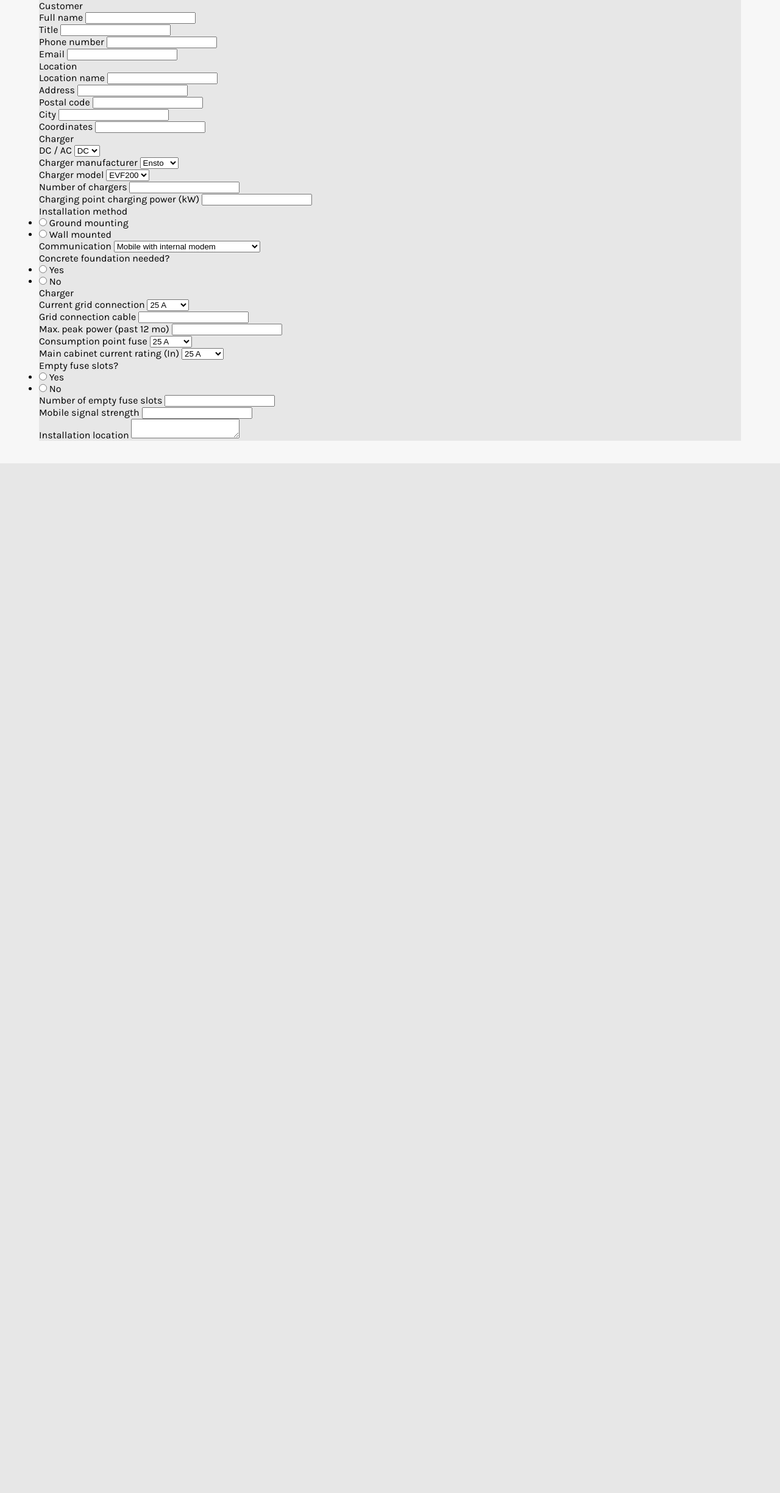
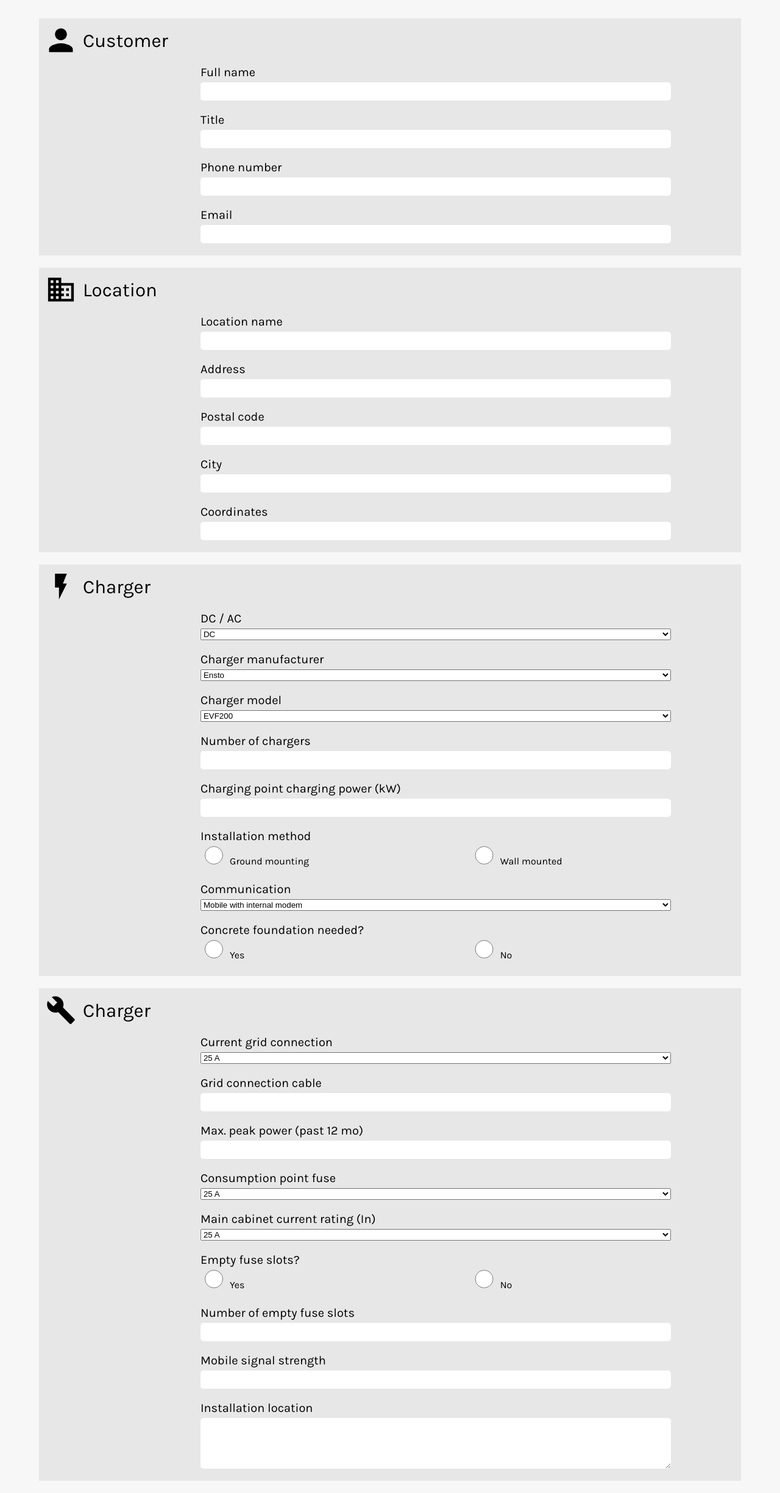
Before and after one commit to Zigelzi/SiteSurveyApp, a Flask app: page /survey/create in a window 1280 px wide. Shown: the part 40-2489 px from the top of the page at 61% size. Before the commit the page ends 800 px from the top, so only its background shows below. Run offline with Flask 2, Linux system fonts and the light colour scheme.

Commit message:
Added SVG icons and added styling to survey forms

```diff
--- a/sitesurvey/static/css/style.css
+++ b/sitesurvey/static/css/style.css
@@ -160,6 +160,83 @@ Class selectors
   margin: 10px auto;
 }
 
+.survey-form {
+  margin-bottom: 20px;
+}
+.survey-form:first-of-type {
+  margin-top: 30px;
+}
+.survey-form legend {
+  font-size: 1.953rem;
+  display: inline-block;
+}
+.survey-form form {
+  margin: 0;
+}
+
+.survey-header {
+  display: flex;
+  margin-top: 10px;
+  margin-bottom: 15px;
+}
+.survey-header legend {
+  align-self: center;
+}
+
+.input-box {
+  margin-bottom: 20px;
+  /* Radio buttons are nested inside ul element */
+}
+.input-box label,
+.input-box input,
+.input-box select,
+.input-box textarea {
+  display: block;
+  width: 67%;
+  /* Margin-left + width = 90% and rest 10% is margin-right */
+  margin-left: 23%;
+}
+.input-box label {
+  font-size: 1.25rem;
+  margin-bottom: 5px;
+}
+.input-box input,
+.input-box textarea {
+  padding-left: 6px;
+  border: none;
+  border-radius: 5px;
+  height: 1.875rem;
+}
+.input-box textarea {
+  height: 5.2rem;
+}
+.input-box ul {
+  list-style: none;
+  margin-left: 23%;
+}
+.input-box ul li {
+  display: inline-block;
+  width: 50%;
+}
+.input-box ul input,
+.input-box ul label {
+  display: inline-block;
+  margin-left: 0;
+}
+.input-box ul input {
+  width: 10%;
+}
+.input-box ul label {
+  width: 67%;
+  font-size: 1rem;
+}
+
+.svg-icon {
+  height: 52px;
+  margin-left: 10px;
+  margin-right: 10px;
+}
+
 /* ===================
 Responsivity and viewports
 =================== */
--- a/sitesurvey/static/scss/style.scss
+++ b/sitesurvey/static/scss/style.scss
@@ -187,6 +187,87 @@ Class selectors
     margin: 10px auto;
 }
 
+.survey-form {
+    &:first-of-type {
+       margin-top: 30px;
+    }
+    margin-bottom: 20px;
+
+    legend {
+        font-size: 1.953rem;
+        display: inline-block;
+    }
+    form {
+        margin: 0;
+    }
+}
+
+.survey-header {
+    display: flex;
+    margin-top: 10px;
+    margin-bottom: 15px;
+    legend {
+        align-self: center;
+    }
+}
+
+.input-box {
+    margin-bottom:20px;
+
+    label,
+    input,
+    select,
+    textarea {
+        display: block;
+        width: 67%; /* Margin-left + width = 90% and rest 10% is margin-right */
+        margin-left: 23%;
+    }
+    label {
+        font-size: 1.25rem;
+        margin-bottom: 5px;
+    }
+
+    input,
+    textarea {
+        padding-left: 6px;
+        border: none;
+        border-radius: 5px;
+        height: 1.875rem;
+    }
+
+    textarea {
+        height: 5.2rem;
+    }
+
+    /* Radio buttons are nested inside ul element */
+    ul {
+        list-style: none;
+        margin-left: 23%;
+        li {
+            display: inline-block;
+            width: 50%;
+        }
+        input,
+        label {
+            display: inline-block;
+            margin-left: 0;
+        }
+        input {
+            width: 10%;
+        }
+        label {
+            width:67%;
+            font-size: 1rem;
+        }
+    }
+}
+
+.svg-icon {
+    height: 52px;
+    margin-left: 10px;
+    margin-right: 10px;
+}
+
 /* ===================
 Responsivity and viewports
 =================== */
--- a/sitesurvey/templates/survey.html
+++ b/sitesurvey/templates/survey.html
@@ -2,10 +2,13 @@
 
 {% block content %}
 <!-- Customer form -->
-<div class="grey-container">
+<div class="grey-container survey-form">
     <form action="">
         {{ customer_form.hidden_tag() }}
-        <legend>Customer</legend>
+        <div class="survey-header">
+            <img class="svg-icon" src="{{ url_for('static', filename='img/icon_person.svg') }}" alt="person icon">
+            <legend>Customer</legend>
+        </div>
         <div class="input-box">
             {{ customer_form.first_name.label }}
             {{ customer_form.first_name }}
@@ -62,10 +65,13 @@
 </div>
 
 <!-- Location form -->
-<div class="grey-container">
+<div class="grey-container survey-form">
     <form action="">
         {{ location_form.hidden_tag() }}
-        <legend>Location</legend>
+        <div class="survey-header">
+            <img class="svg-icon" src="{{ url_for('static', filename='img/icon_building.svg') }}" alt="building icon">
+            <legend>Location</legend>
+        </div>
         <div class="input-box">
             {{ location_form.location_name.label }}
             {{ location_form.location_name }}
@@ -134,10 +140,13 @@
 </div>
 
 <!-- Charger form -->
-<div class="grey-container">
+<div class="grey-container survey-form">
     <form action="">
         {{ charger_form.hidden_tag() }}
-        <legend>Charger</legend>
+        <div class="survey-header">
+            <img class="svg-icon" src="{{ url_for('static', filename='img/icon_lightning.svg') }}" alt="lightning icon">
+            <legend>Charger</legend>
+        </div>
         <div class="input-box">
             {{ charger_form.dc_ac.label }}
             {{ charger_form.dc_ac }}
@@ -246,10 +255,13 @@
 </div>
 
 <!-- Installation form -->
-<div class="grey-container">
+<div class="grey-container survey-form">
     <form action="">
         {{ installation_form.hidden_tag() }}
-        <legend>Charger</legend>
+        <div class="survey-header">
+            <img class="svg-icon" src="{{ url_for('static', filename='img/icon_build.svg') }}" alt="wrench icon">
+            <legend>Charger</legend>
+        </div>
         <div class="input-box">
             {{ installation_form.grid_connection.label }}
             {{ installation_form.grid_connection }}
```
Also changed, not shown: sitesurvey/static/img/icon_add.svg (added), sitesurvey/static/img/icon_build.svg (added), sitesurvey/static/img/icon_building.svg (added), sitesurvey/static/img/icon_lightning.svg (added), sitesurvey/static/img/icon_person.svg (added), 1 other file.
